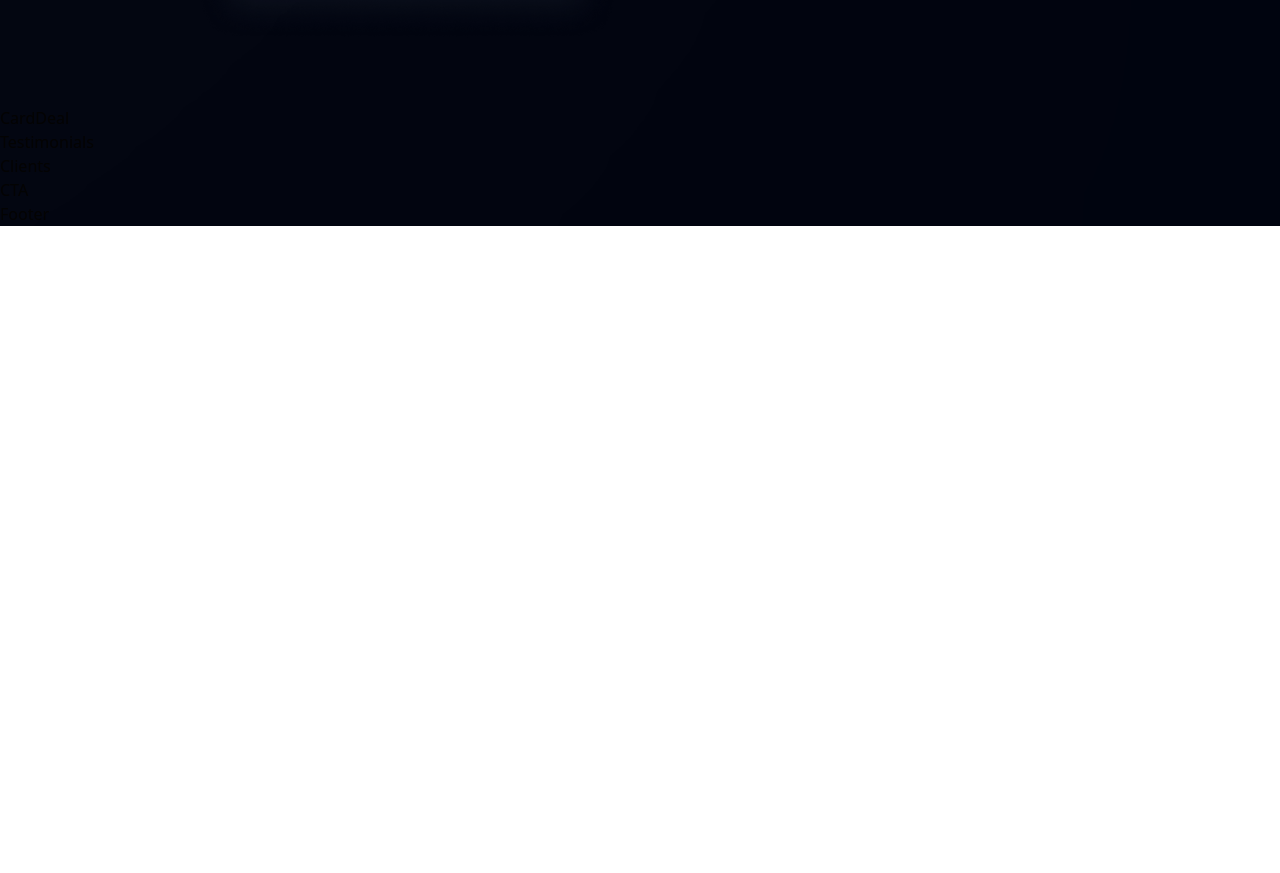
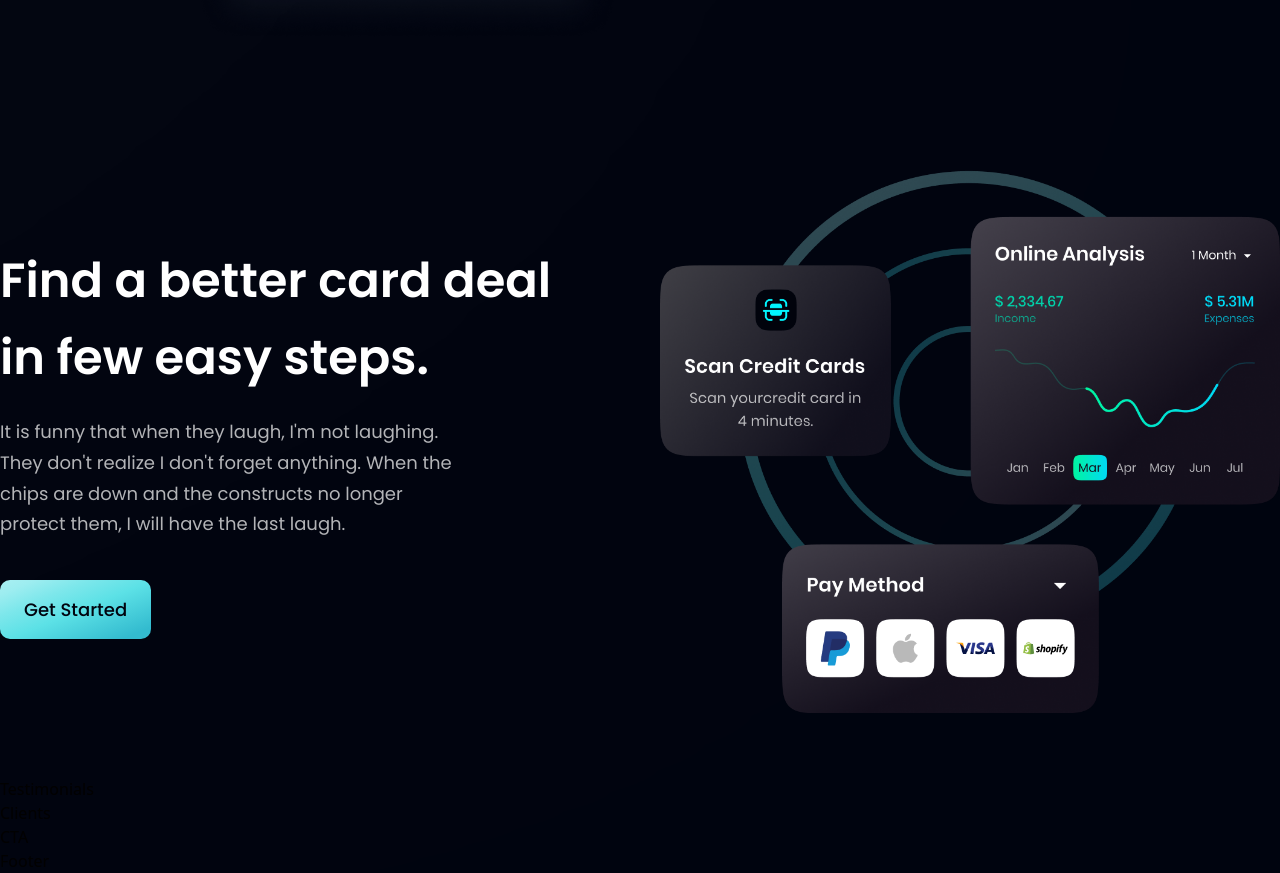
Before and after one commit to turnertop/hoobank-study, a React (Vite) app: page / in a window 1280 px wide. Shown: the part 2075-2948 px from the top of the page. Before the commit the page ends 2301 px from the top, so only its background shows below. Built offline with nearby package versions, Linux system fonts and the light colour scheme.

Commit message:
finished card section

```diff
--- a/src/components/Button.jsx
+++ b/src/components/Button.jsx
@@ -2,7 +2,7 @@
 
 const Button = ({ styles }) => {
   return (
-    <button type="button" className={`py-4 px-6 bg-blue-gradient font-poppins font-medium text-[18px] text-primary outline-none ${styles}`}>
+    <button type="button" className={`py-4 px-6 bg-blue-gradient font-poppins font-medium text-[18px] text-primary outline-none ${styles} rounded-[10px]`}>
       Get Started
     </button>
 
--- a/src/components/CardDeal.jsx
+++ b/src/components/CardDeal.jsx
@@ -1,10 +1,23 @@
 import React from 'react'
+import { card } from '../assets';
+import styles, { layout } from '../style.js';
+import Button from './Button.jsx';
 
 const CardDeal = () => {
   return (
-    <div>
-      CardDeal
-    </div>
+    <section className={layout.section}>
+      <div className={layout.sectionInfo}>
+        <h2 className={styles.heading2}>Find a better card deal <br className="sm:block hidden" /> in few easy steps.</h2>
+        <p className={`${styles.paragraph} max-w-[470px] mt-5`}>It is funny that when they laugh, I'm not laughing. They don't realize I don't forget anything. When the chips are down and the constructs no longer protect them, I will have the last laugh.
+        </p>
+        <Button styles="mt-10" />
+      </div>
+
+      <div className={layout.sectionImg}>
+        <img src={card} alt="card" className="w-[100%] h-[100%]" />
+      </div>
+
+      </section>
 
 
   );
```
